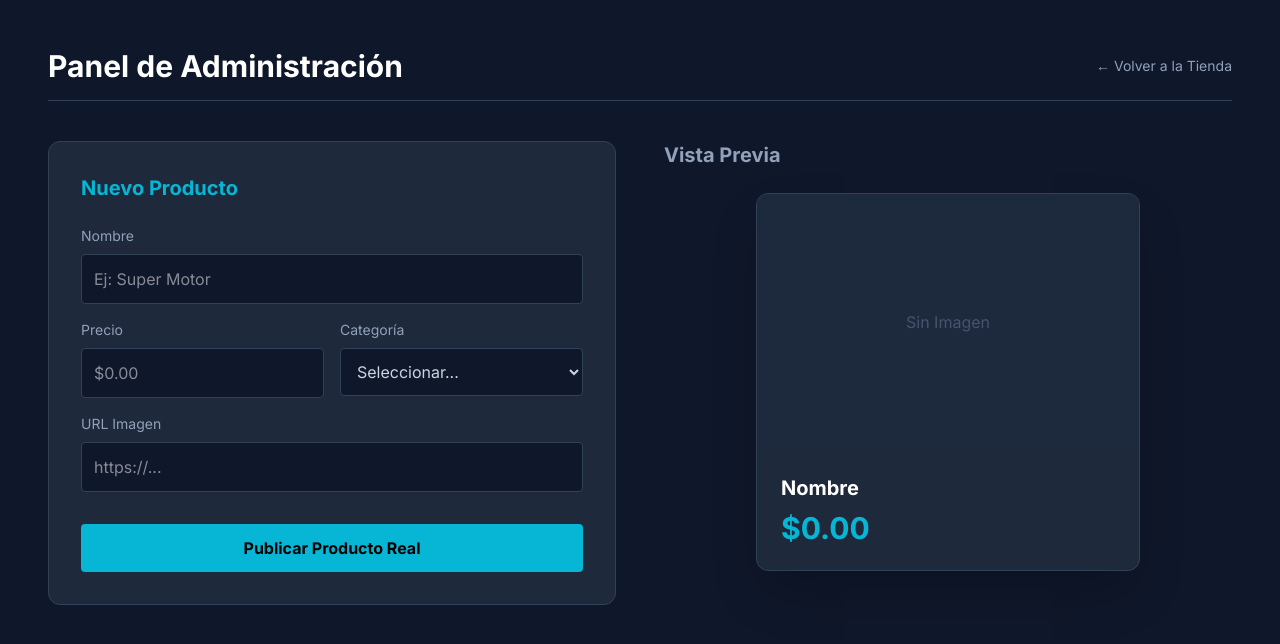
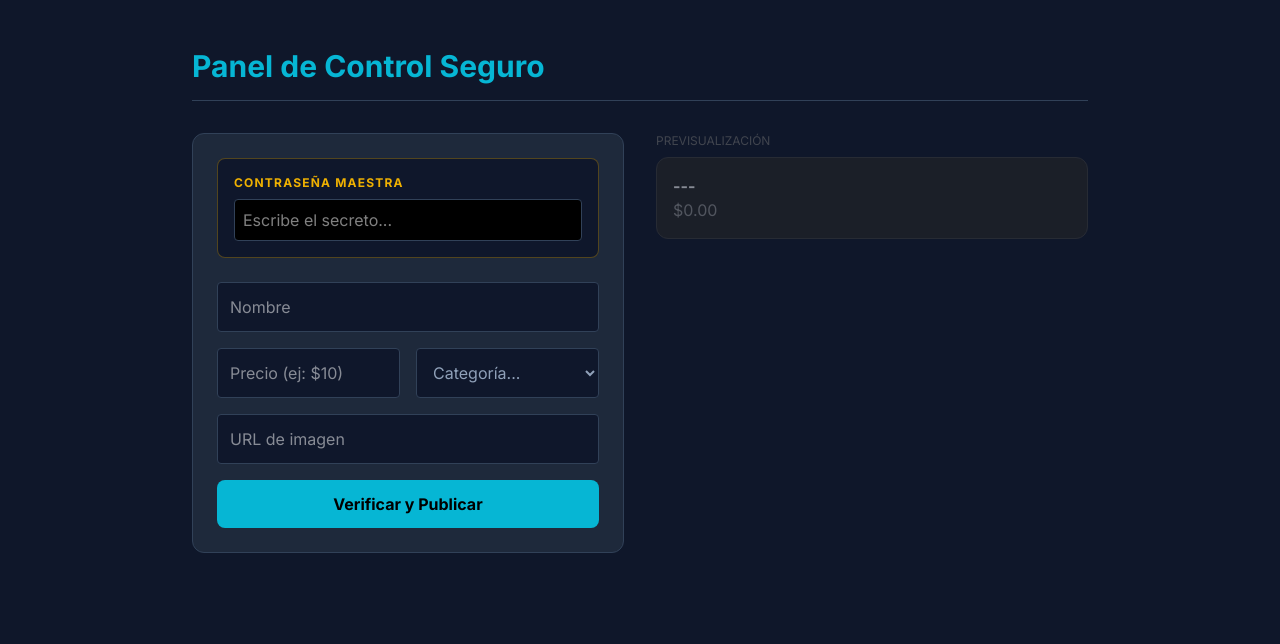
Before and after one commit to Bydansx/app-Tienda-Frontend, a React (Vite) app: page /Dashboard in a window 1280 px wide. Shown: the top 644 px of the page. Built offline with nearby package versions, Linux system fonts and the light colour scheme.

Commit message:
Seguridad en Frontend

```diff
--- a/src/pages/Dashboard.jsx
+++ b/src/pages/Dashboard.jsx
@@ -1,110 +1,77 @@
 import React, { useState } from 'react';
-import { useNavigate } from 'react-router-dom'; // Importamos para poder redirigir al usuario
+import { useNavigate } from 'react-router-dom';
 
 export default function Dashboard() {
-    const navigate = useNavigate(); // Hook de navegación
-
-    const [form, setForm] = useState({
-        nombre: '',
-        precio: '',
-        categoria: '',
-        img: ''
-    });
+    const navigate = useNavigate();
+    const [password, setPassword] = useState(''); // Estado para la contraseña
+    const [form, setForm] = useState({ nombre: '', precio: '', categoria: '', img: '' });
 
     const handleChange = (e) => {
-        setForm({
-            ...form,
-            [e.target.name]: e.target.value
-        });
+        setForm({ ...form, [e.target.name]: e.target.value });
     };
 
-    // --- FUNCIÓN NUEVA: ENVÍO DE DATOS ---
     const handleSubmit = async (e) => {
-        e.preventDefault(); // Evita que la página se recargue sola
-
-        // Validación básica: Si faltan datos, no enviamos nada
-        if (!form.nombre || !form.precio) {
-            alert("Por favor completa al menos el nombre y el precio");
-            return;
-        }
+        e.preventDefault();
 
         try {
-            // Enviamos la "carta" al servidor
-            const respuesta = await fetch('https://app-tienda-vm7j.onrender.com/api/productos',{
-                method: 'POST', // Método para CREAR
-                headers: {
-                    'Content-Type': 'application/json', // Avisamos que enviamos datos JSON
-                },
-                body: JSON.stringify(form) // Convertimos nuestros datos a texto JSON
+            const respuesta = await fetch('https://app-tienda-vm7j.onrender.com/api/productos', {
+                method: 'POST',
+                headers: { 'Content-Type': 'application/json' },
+                body: JSON.stringify({ ...form, password }) // Enviamos los datos + la contraseña
             });
 
             if (respuesta.ok) {
-                alert("¡Producto creado con éxito!");
-                navigate('/'); // Nos lleva a la tienda para ver el producto nuevo
+                alert("¡Producto publicado con éxito!");
+                navigate('/');
             } else {
-                alert("Error al guardar en el servidor");
+                alert("❌ Contraseña incorrecta o error en el servidor");
             }
-
         } catch (error) {
-            console.error("Error de conexión:", error);
-            alert("No se pudo conectar con el servidor");
+            alert("Error de conexión");
         }
     };
 
     return (
-        <div className="min-h-screen bg-tech-bg text-white p-6 md:p-12">
-            <div className="flex justify-between items-center mb-10 border-b border-slate-700 pb-4">
-                <h2 className="text-3xl font-bold">Panel de Administración</h2>
-                <a href="/" className="text-sm text-slate-400 hover:text-white">← Volver a la Tienda</a>
-            </div>
+        <div className="min-h-screen bg-tech-bg text-white p-12 font-sans">
+            <div className="max-w-4xl mx-auto">
+                <h2 className="text-3xl font-bold mb-8 border-b border-slate-700 pb-4 text-tech-accent">Panel de Control Seguro</h2>
 
-            <div className="grid grid-cols-1 lg:grid-cols-2 gap-12">
-                {/* Formulario */}
-                <div className="bg-tech-card p-8 rounded-xl border border-slate-700">
-                    <h3 className="text-xl font-bold mb-6 text-tech-accent">Nuevo Producto</h3>
-
-                    <div className="space-y-4">
-                        <div>
-                            <label className="block text-sm mb-2 text-slate-400">Nombre</label>
-                            <input name="nombre" onChange={handleChange} className="w-full bg-slate-900 border border-slate-700 rounded p-3 focus:border-tech-accent outline-none" placeholder="Ej: Super Motor" />
-                        </div>
-                        <div className="grid grid-cols-2 gap-4">
-                            <div>
-                                <label className="block text-sm mb-2 text-slate-400">Precio</label>
-                                <input name="precio" onChange={handleChange} className="w-full bg-slate-900 border border-slate-700 rounded p-3 focus:border-tech-accent outline-none" placeholder="$0.00" />
-                            </div>
-                            <div>
-                                <label className="block text-sm mb-2 text-slate-400">Categoría</label>
-                                <select name="categoria" onChange={handleChange} className="w-full bg-slate-900 border border-slate-700 rounded p-3 focus:border-tech-accent outline-none text-slate-300">
-                                    <option>Seleccionar...</option>
-                                    <option>Electrónica</option>
-                                    <option>Mecatrónica</option>
-                                    <option>Módulos</option>
-                                </select>
-                            </div>
-                        </div>
-                        <div>
-                            <label className="block text-sm mb-2 text-slate-400">URL Imagen</label>
-                            <input name="img" onChange={handleChange} className="w-full bg-slate-900 border border-slate-700 rounded p-3 focus:border-tech-accent outline-none" placeholder="https://..." />
+                <div className="grid grid-cols-1 md:grid-cols-2 gap-8">
+                    <div className="bg-tech-card p-6 rounded-xl border border-slate-700 space-y-4">
+                        {/* CAMPO DE CONTRASEÑA */}
+                        <div className="mb-6 p-4 bg-slate-900 rounded-lg border border-yellow-500/30">
+                            <label className="block text-xs font-bold text-yellow-500 mb-2 uppercase tracking-widest">Contraseña Maestra</label>
+                            <input
+                                type="password"
+                                onChange={(e) => setPassword(e.target.value)}
+                                className="w-full bg-black border border-slate-700 rounded p-2 focus:border-yellow-500 outline-none"
+                                placeholder="Escribe el secreto..."
+                            />
                         </div>
 
-                        {/* BOTÓN CONECTADO A LA FUNCIÓN */}
-                        <button onClick={handleSubmit} className="w-full bg-tech-accent hover:bg-cyan-400 text-black font-bold py-3 rounded mt-4 transition-all">
-                            Publicar Producto Real
+                        {/* RESTO DEL FORMULARIO */}
+                        <input name="nombre" onChange={handleChange} placeholder="Nombre" className="w-full bg-slate-900 border border-slate-700 rounded p-3 mb-4 outline-none focus:border-tech-accent" />
+                        <div className="grid grid-cols-2 gap-4">
+                            <input name="precio" onChange={handleChange} placeholder="Precio (ej: $10)" className="w-full bg-slate-900 border border-slate-700 rounded p-3 outline-none focus:border-tech-accent" />
+                            <select name="categoria" onChange={handleChange} className="w-full bg-slate-900 border border-slate-700 rounded p-3 outline-none focus:border-tech-accent text-slate-400">
+                                <option>Categoría...</option>
+                                <option>Electrónica</option>
+                                <option>Mecatrónica</option>
+                            </select>
+                        </div>
+                        <input name="img" onChange={handleChange} placeholder="URL de imagen" className="w-full bg-slate-900 border border-slate-700 rounded p-3 outline-none focus:border-tech-accent" />
+
+                        <button onClick={handleSubmit} className="w-full bg-tech-accent hover:bg-cyan-400 text-black font-bold py-3 rounded-lg transition-all">
+                            Verificar y Publicar
                         </button>
                     </div>
-                </div>
 
-                {/* Preview */}
-                <div>
-                    <h3 className="text-xl font-bold mb-6 text-slate-400">Vista Previa</h3>
-                    <div className="bg-tech-card rounded-xl overflow-hidden border border-slate-700 w-full max-w-sm mx-auto shadow-2xl">
-                        <div className="h-64 bg-slate-800 flex items-center justify-center overflow-hidden relative">
-                            {form.img ? <img src={form.img} alt="Preview" className="w-full h-full object-cover" /> : <span className="text-slate-600">Sin Imagen</span>}
-                        </div>
-                        <div className="p-6">
-                            <h4 className="text-xl font-bold mb-2 text-white">{form.nombre || "Nombre"}</h4>
-                            <p className="text-3xl font-bold text-tech-accent">{form.precio || "$0.00"}</p>
+                    {/* PREVIEW */}
+                    <div className="opacity-50 grayscale hover:grayscale-0 transition-all">
+                        <p className="text-xs text-slate-500 mb-2 uppercase">Previsualización</p>
+                        <div className="bg-tech-card rounded-xl overflow-hidden border border-slate-700 p-4">
+                            <h4 className="font-bold">{form.nombre || '---'}</h4>
+                            <p className="text-tech-accent">{form.precio || '$0.00'}</p>
                         </div>
                     </div>
                 </div>
```
